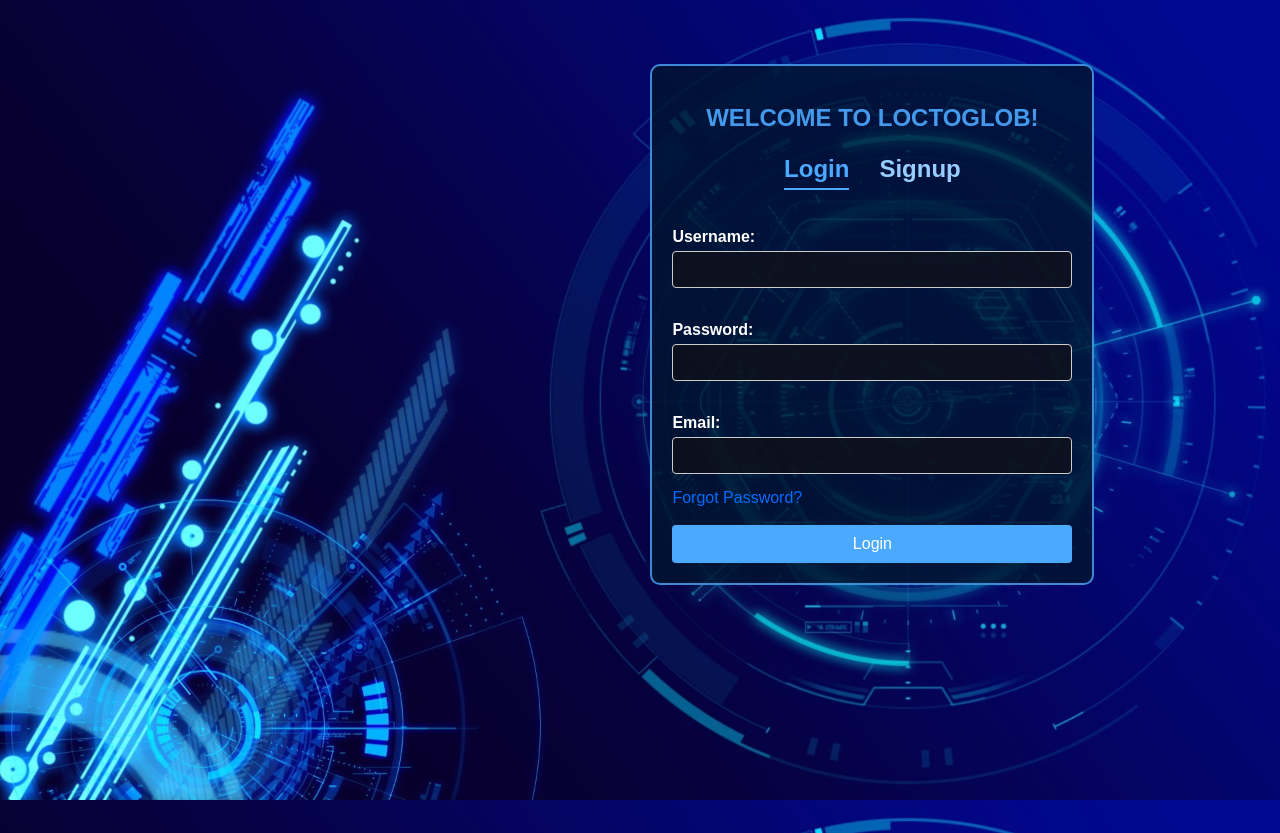
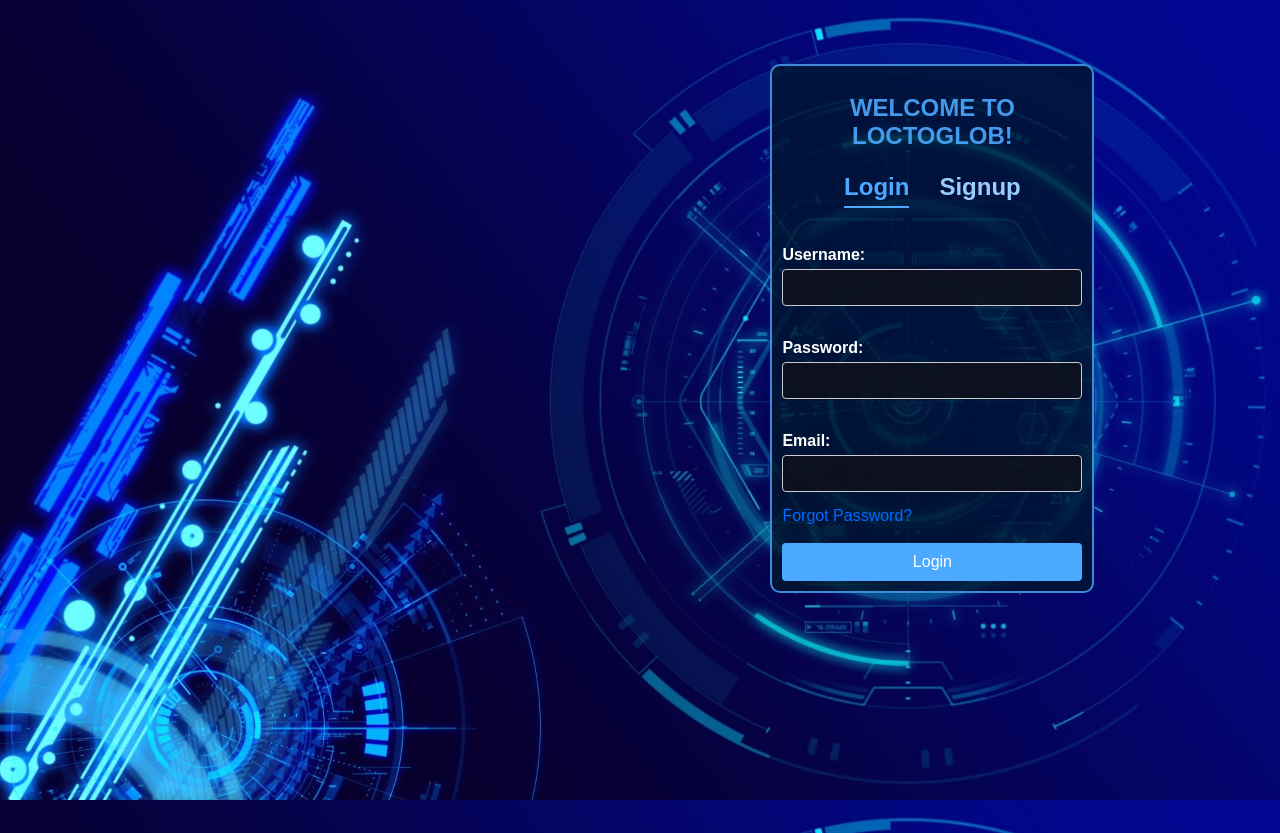
Before and after one commit to MUNEESH08/220701175-CS19542-IP-Project, a Flask app: page /login in a window 1280 px wide. Shown: the top 833 px of the page. Run offline with Flask 2, Linux system fonts and the light colour scheme.

Commit message:
Update login.css

```diff
--- a/static/login.css
+++ b/static/login.css
@@ -23,10 +23,10 @@ html, body {
 
 .container {
   background-color: rgba(0, 22, 45, 0.8);
-  padding: 20px;
+  padding: 10px;
   border-radius: 10px;
   border: 2px solid rgba(75, 169, 255, 0.8);
-  width: 400px;
+  width: 300px;
   max-width: 100%;
   position: fixed;
 }
```
